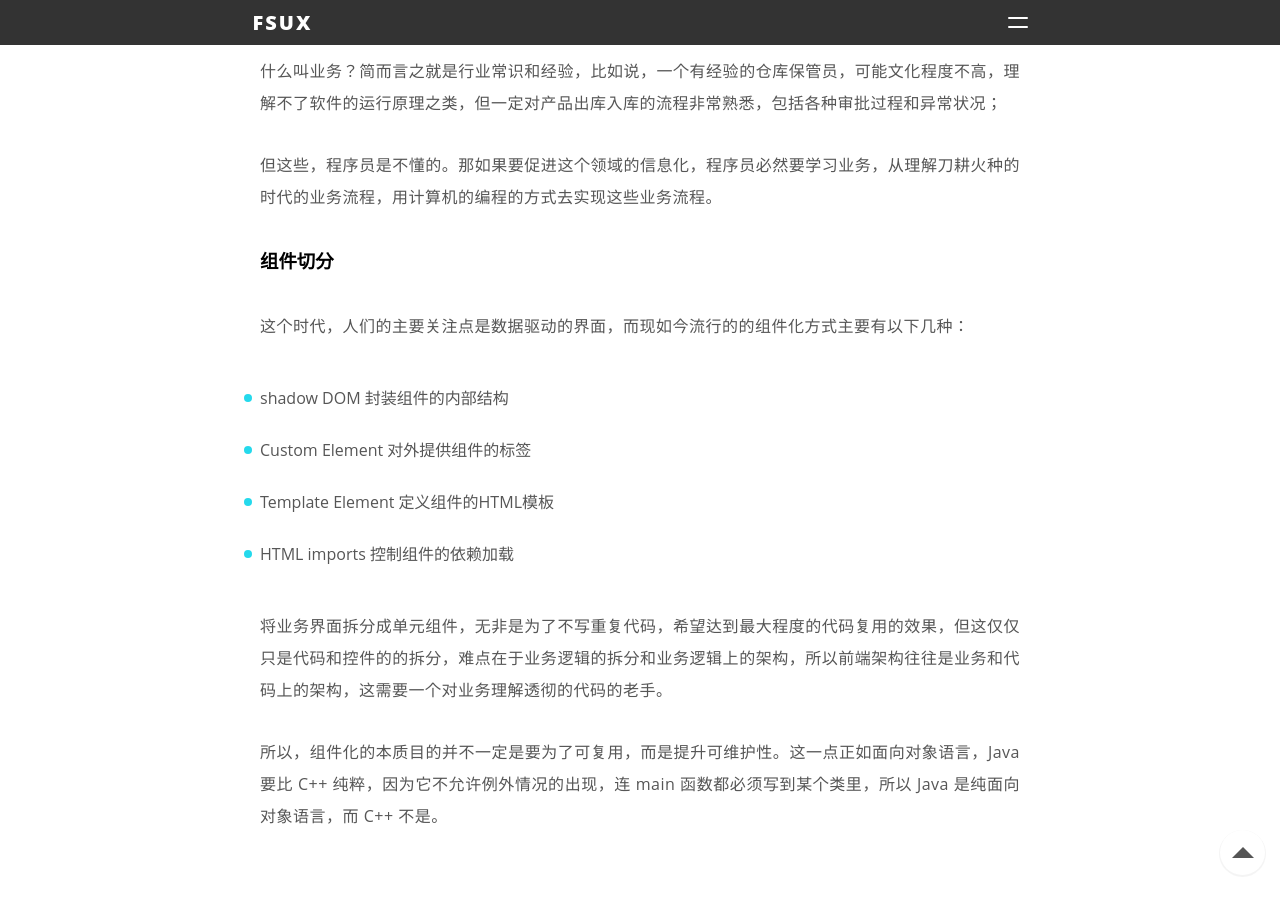
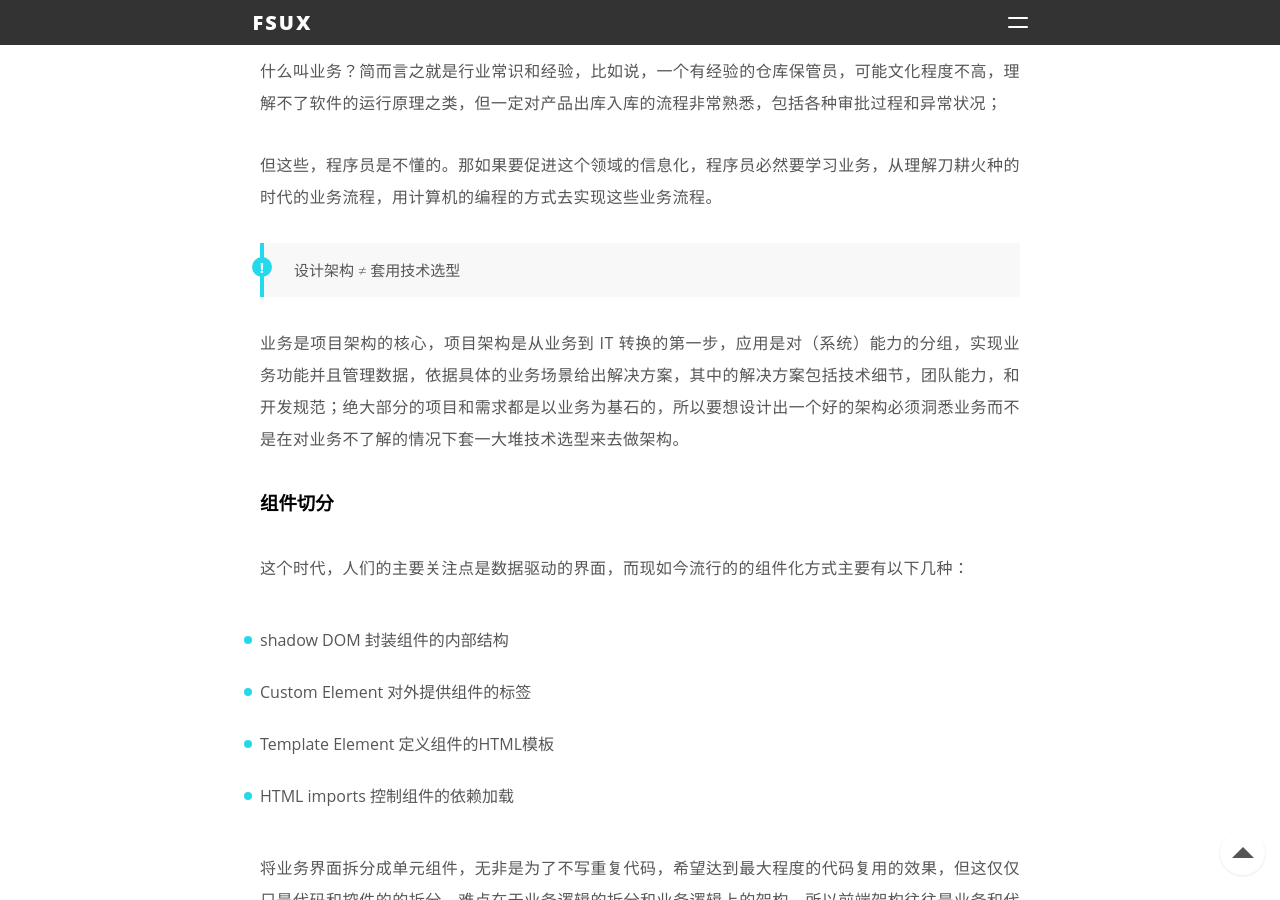
Before and after one commit to Haonancx/Haonancx.github.io, a Jekyll site: the page built from _posts/2017-6-1-Talk-about-component-architecture.markdown, in a window 1280 px wide and 900 px high, scrolled down 5395 px. Built offline with Jekyll 4.4.1, drawn with Linux system fonts in a browser that asks for light colours; nearby versions of some CDN libraries; Markdown is read by kramdown in place of the engine named in the settings; comment, search, counter and statistics services are not loaded.

Commit message:
整理文章

```diff
--- a/_posts/2017-6-1-Talk-about-component-architecture.markdown
+++ b/_posts/2017-6-1-Talk-about-component-architecture.markdown
@@ -121,6 +121,10 @@ tags: 随笔 架构 浅谈前端
 
 但这些，程序员是不懂的。那如果要促进这个领域的信息化，程序员必然要学习业务，从理解刀耕火种的时代的业务流程，用计算机的编程的方式去实现这些业务流程。
 
+##### 设计架构 ≠ 套用技术选型
+
+业务是项目架构的核心，项目架构是从业务到 IT 转换的第一步，应用是对（系统）能力的分组，实现业务功能并且管理数据，依据具体的业务场景给出解决方案，其中的解决方案包括技术细节，团队能力，和开发规范；绝大部分的项目和需求都是以业务为基石的，所以要想设计出一个好的架构必须洞悉业务而不是在对业务不了解的情况下套一大堆技术选型来去做架构。
+
 #### 组件切分
 
 这个时代，人们的主要关注点是数据驱动的界面，而现如今流行的的组件化方式主要有以下几种：
```
